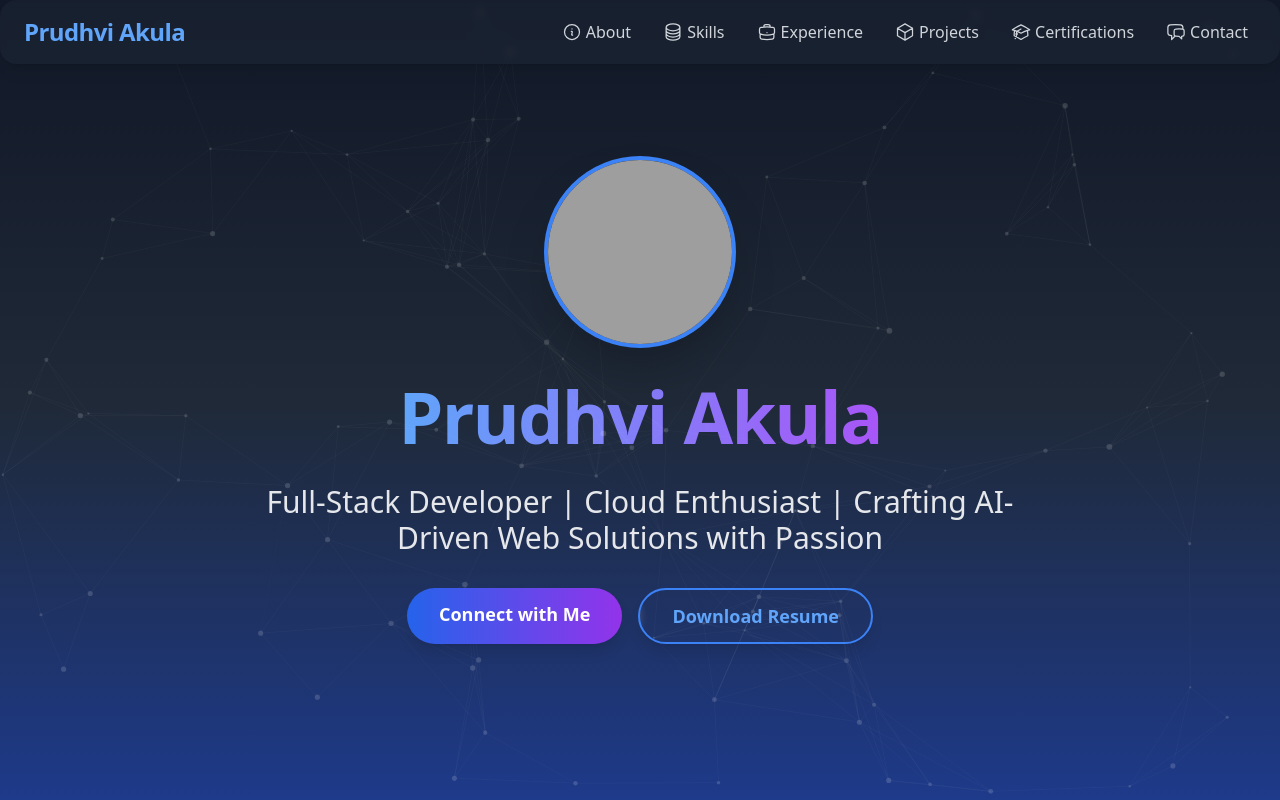
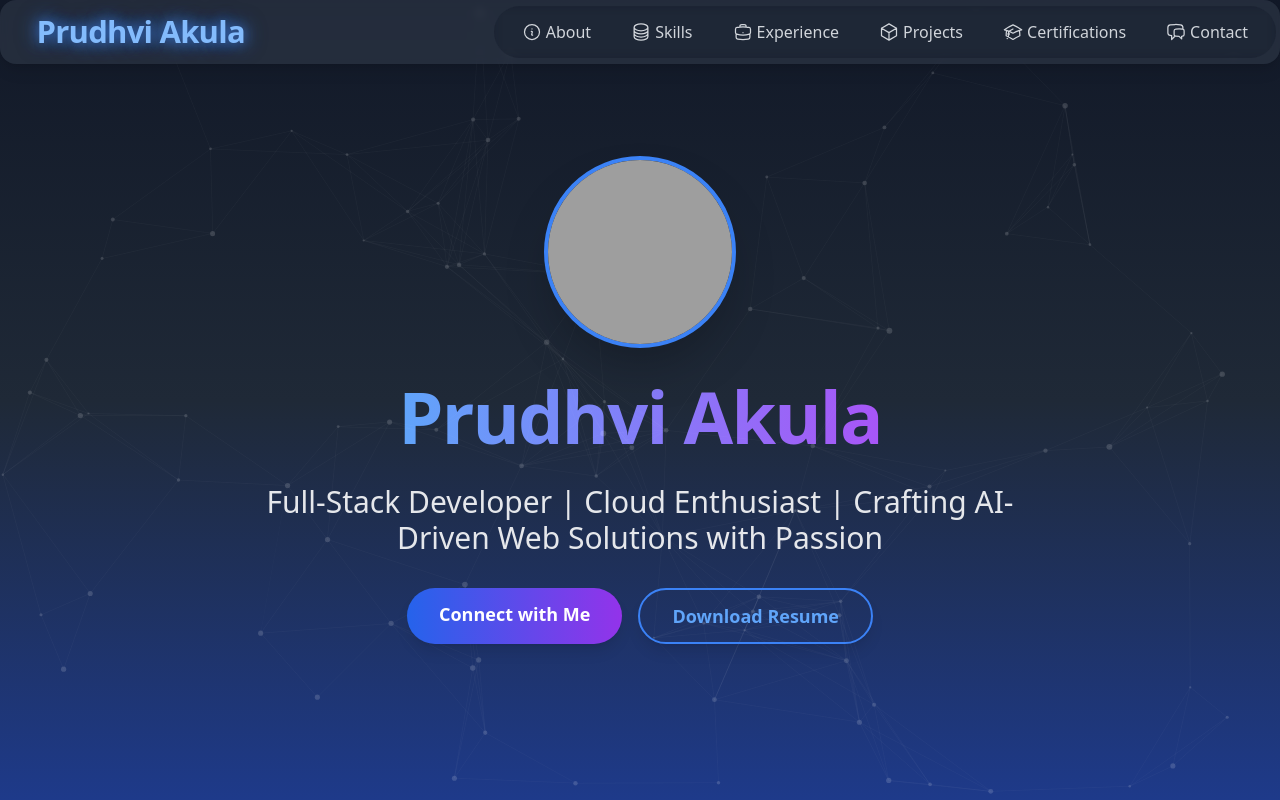
Before and after one commit to prudhvi1519/Prudhvi-Portfolio, a Next.js app: page / in a window 1280 px wide. Shown: the top 800 px of the page. Built offline with nearby package versions, Linux system fonts and the light colour scheme; grey boxes are pictures that could not be loaded.

Commit message:
UI improved

```diff
--- a/src/app/globals.css
+++ b/src/app/globals.css
@@ -8,8 +8,10 @@ a:focus-visible {
   outline-offset: 2px;
 }
 
+/* Mirror hover effect: container must hide overflow so gradient only shows on hover */
 .mirror-hover {
   position: relative;
+  overflow: hidden;
   z-index: 1;
 }
 
@@ -23,19 +25,25 @@ a:focus-visible {
   background: linear-gradient(
     90deg,
     transparent,
-    rgba(255, 255, 255, 0.3),
+    rgba(255, 255, 255, 0.4),
     transparent
   );
   transition: left 0.5s ease;
+  pointer-events: none;
+  border-radius: inherit;
   z-index: -1;
+  opacity: 0;
 }
 
 .mirror-hover:hover::before {
   left: 100%;
+  opacity: 1;
 }
 
+/* Optional mirror-border for stronger outline effect */
 .mirror-border {
   position: relative;
+  overflow: hidden;
 }
 
 .mirror-border::after {
@@ -55,11 +63,28 @@ a:focus-visible {
     transparent
   );
   transition: left 0.4s ease;
+  pointer-events: none;
   z-index: -2;
-  pointer-events: none;
-  box-shadow: 0 0 8px rgba(255, 255, 255, 0.2);
 }
 
 .mirror-border:hover::after {
   left: 100%;
 }
+
+/* Unique animation for name */
+.pulse-glow {
+  animation: pulseGlow 3s ease-in-out infinite;
+}
+
+@keyframes pulseGlow {
+  0%, 100% {
+    transform: scale(1);
+    text-shadow: 0 0 5px rgba(59, 130, 246, 0.5), 0 0 10px rgba(59, 130, 246, 0.3);
+    color: #60a5fa;
+  }
+  50% {
+    transform: scale(1.05);
+    text-shadow: 0 0 15px rgba(59, 130, 246, 0.8), 0 0 25px rgba(59, 130, 246, 0.6), 0 0 40px rgba(147, 197, 253, 0.4);
+    color: #93c5fd;
+  }
+}
--- a/src/app/page.tsx
+++ b/src/app/page.tsx
@@ -5,7 +5,17 @@ import CustomCursor from "./components/CustomCursor";
 import ParticlesBackground from "./components/ParticlesBackground";
 import { motion, AnimatePresence } from "framer-motion";
 import Link from "next/link";
-import { AboutIcon, CertificationsIcon, ContactIcon, MenuBarCloseIcon, MenuBarIcon, ScrollTopIcon, SkillsIcon, ExperienceIcon, ProjectsIcon } from "./components/Icons";
+import {
+  AboutIcon,
+  CertificationsIcon,
+  ContactIcon,
+  MenuBarCloseIcon,
+  MenuBarIcon,
+  ScrollTopIcon,
+  SkillsIcon,
+  ExperienceIcon,
+  ProjectsIcon,
+} from "./components/Icons";
 import HeroSection from "./components/sections/HeroSection";
 import AboutSection from "./components/sections/AboutSection";
 import SkillsSection from "./components/sections/SkillsSection";
@@ -24,7 +34,6 @@ export default function Home() {
   const [showScrollTop, setShowScrollTop] = useState(false);
   const [isMenuOpen, setIsMenuOpen] = useState(false);
   const router = useRouter();
-
 
   useEffect(() => {
     const handleScroll = () => {
@@ -63,24 +72,29 @@ export default function Home() {
   ];
 
   return (
-    <div ref={containerRef} className="relative min-h-screen bg-gray-900 text-white font-sans box-border overflow-x-hidden">
+    <div
+      ref={containerRef}
+      className="relative min-h-screen bg-gray-900 text-white font-sans box-border overflow-x-hidden"
+    >
       <ParticlesBackground />
       <CustomCursor containerRef={containerRef} />
 
       {/* Navigation Bar */}
-      <nav className="fixed top-0 left-0 w-full bg-gray-800/50 backdrop-blur-sm z-20 shadow-lg box-border rounded-2xl">
-        <div className="max-w-7xl mx-auto px-4 sm:px-4 lg:px-6 w-full">
-          <div className="flex justify-between items-center h-16 w-full">
-            <div className="flex items-center">
-              <h1 className="text-2xl font-bold tracking-tight text-blue-400">Prudhvi Akula</h1>
-            </div>
-            <div className="flex items-center space-x-4">
-              <div className="hidden md:flex items-center justify-end space-x-4">
+      <nav className="fixed top-0 left-0 w-full bg-gray-700/50 backdrop-blur-sm z-20 shadow-lg box-border rounded-2xl">
+        <div className="px-4 sm:px-4 lg:pl-10 lg:pr-1 w-full">
+          <div className="flex items-center h-16 w-full">
+            {/* Animated Name */}
+            <h1 className="text-3xl font-bold tracking-tight text-blue-400 pulse-glow">
+              Prudhvi Akula
+            </h1>
+
+            {/* Desktop Nav Links */}
+            <div className="hidden md:flex items-center justify-end space-x-4 ml-auto rounded-full bg-gray-900/50 backdrop-blur-sm px-4 py-1.5">
               {navItems.map((item) => (
                 <Link
                   key={item.href}
                   href={item.href}
-                    className="flex items-center text-gray-300 hover:text-blue-400 px-2 py-2 rounded-md cursor-hover-trigger transition-colors duration-300"
+                  className="mirror-hover transform transition-all duration-300 ease-in-out hover:scale-125 hover:bg-gray-800/60 flex items-center text-gray-300 hover:text-blue-400 px-3 py-2 rounded-full"
                   aria-label={`Navigate to ${item.label} section`}
                 >
                   {item.icon}
@@ -88,36 +102,33 @@ export default function Home() {
                 </Link>
               ))}
             </div>
-              <div className="md:hidden flex items-center">
+
+            {/* Mobile Toggle */}
+            <div className="flex items-center ml-auto mr-0 md:hidden">
               <button
-                  onClick={() => {
-                    console.log("Toggle menu clicked, isMenuOpen:", !isMenuOpen);
-                    toggleMenu();
-                  }}
+                onClick={toggleMenu}
                 className="text-gray-300 hover:text-blue-400 focus:outline-none cursor-hover-trigger"
                 aria-label={isMenuOpen ? "Close Menu" : "Open Menu"}
               >
                 {isMenuOpen ? (
-                    <MenuBarCloseIcon className="w-8 h-8" />
+                  <MenuBarCloseIcon className="w-8 h-8 mirror-hover" />
                 ) : (
-                    <MenuBarIcon className="w-8 h-8" />
+                  <MenuBarIcon className="w-8 h-8 mirror-hover" />
                 )}
               </button>
             </div>
           </div>
         </div>
-        </div>
+
         <AnimatePresence mode="wait">
           {isMenuOpen && (
             <motion.div
               key="mobile-menu"
-              className="md:hidden bg-gray-800 bg-opacity-90 backdrop-blur-sm absolute top-15 left-auto right-0 w-50 rounded-lg shadow-lg z-10"
+              className="md:hidden bg-gray-800 bg-opacity-90 backdrop-blur-sm absolute top-16 right-0 w-50 rounded-lg shadow-lg z-10"
               initial={{ opacity: 0, y: -20 }}
               animate={{ opacity: 1, y: 0 }}
               exit={{ opacity: 0, y: -20 }}
               transition={{ duration: 0.3, ease: "easeInOut" }}
-              onAnimationStart={() => console.log("Menu animation started:", isMenuOpen ? "opening" : "closing")}
-              onAnimationComplete={() => console.log("Menu animation completed:", isMenuOpen ? "open" : "closed")}
             >
               <div className="flex flex-col items-center py-4 space-y-4">
                 {navItems.map((item, index) => (
@@ -131,11 +142,7 @@ export default function Home() {
                     <Link
                       href={item.href}
                       className="flex items-center text-gray-300 hover:text-blue-400 px-4 py-2 rounded-md cursor-hover-trigger transition-colors duration-300 text-lg font-semibold"
-                      aria-label={`Navigate to ${item.label} section`}
-                      onClick={() => {
-                        console.log("Nav item clicked:", item.label);
-                        setIsMenuOpen(false);
-                      }}
+                      onClick={() => setIsMenuOpen(false)}
                     >
                       {item.icon}
                       {item.label}
```
Also changed, not shown: 1 other file (tests, documents, lock files or other folders). Lines whose indentation alone changed are shown as unchanged.
